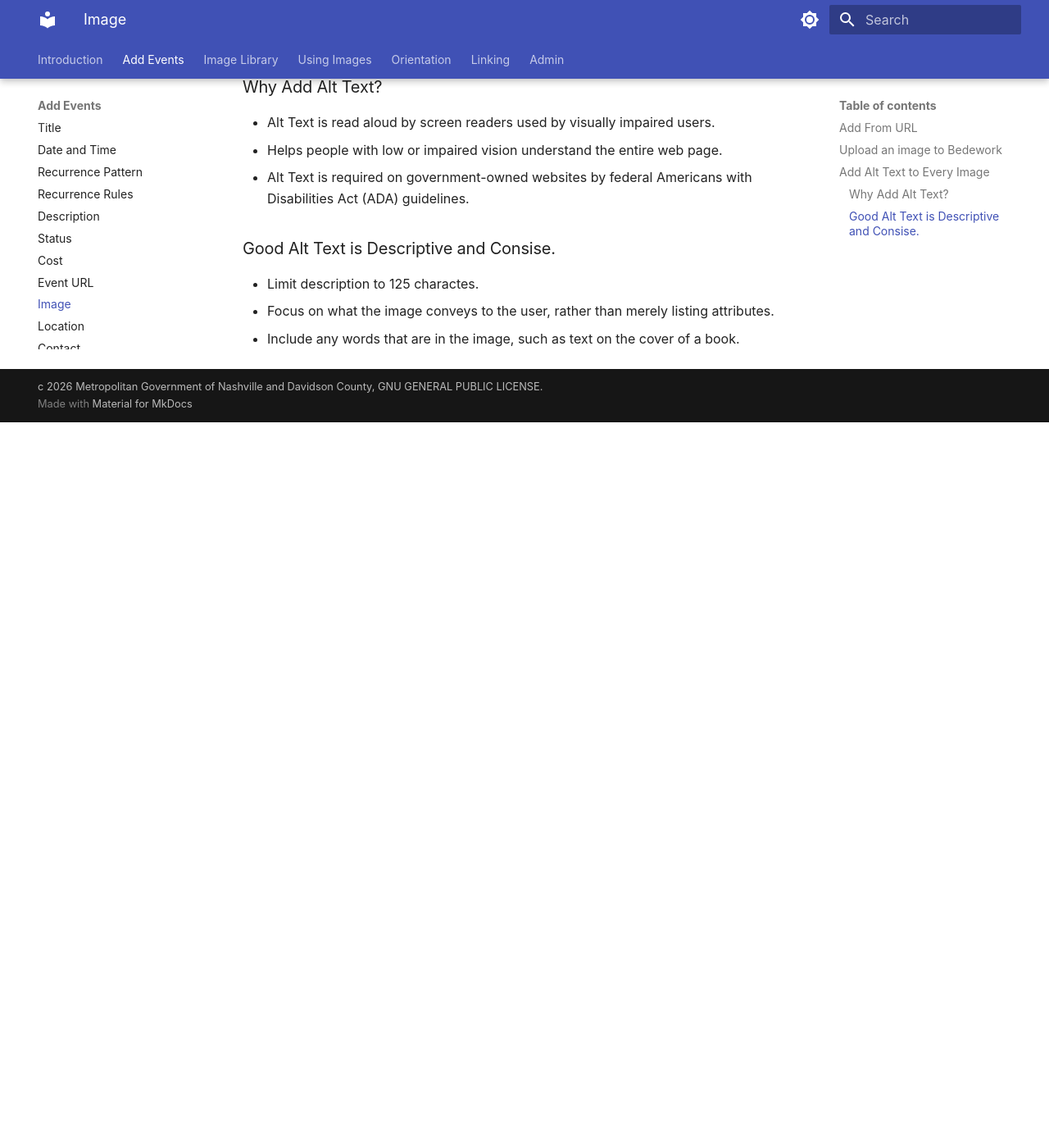
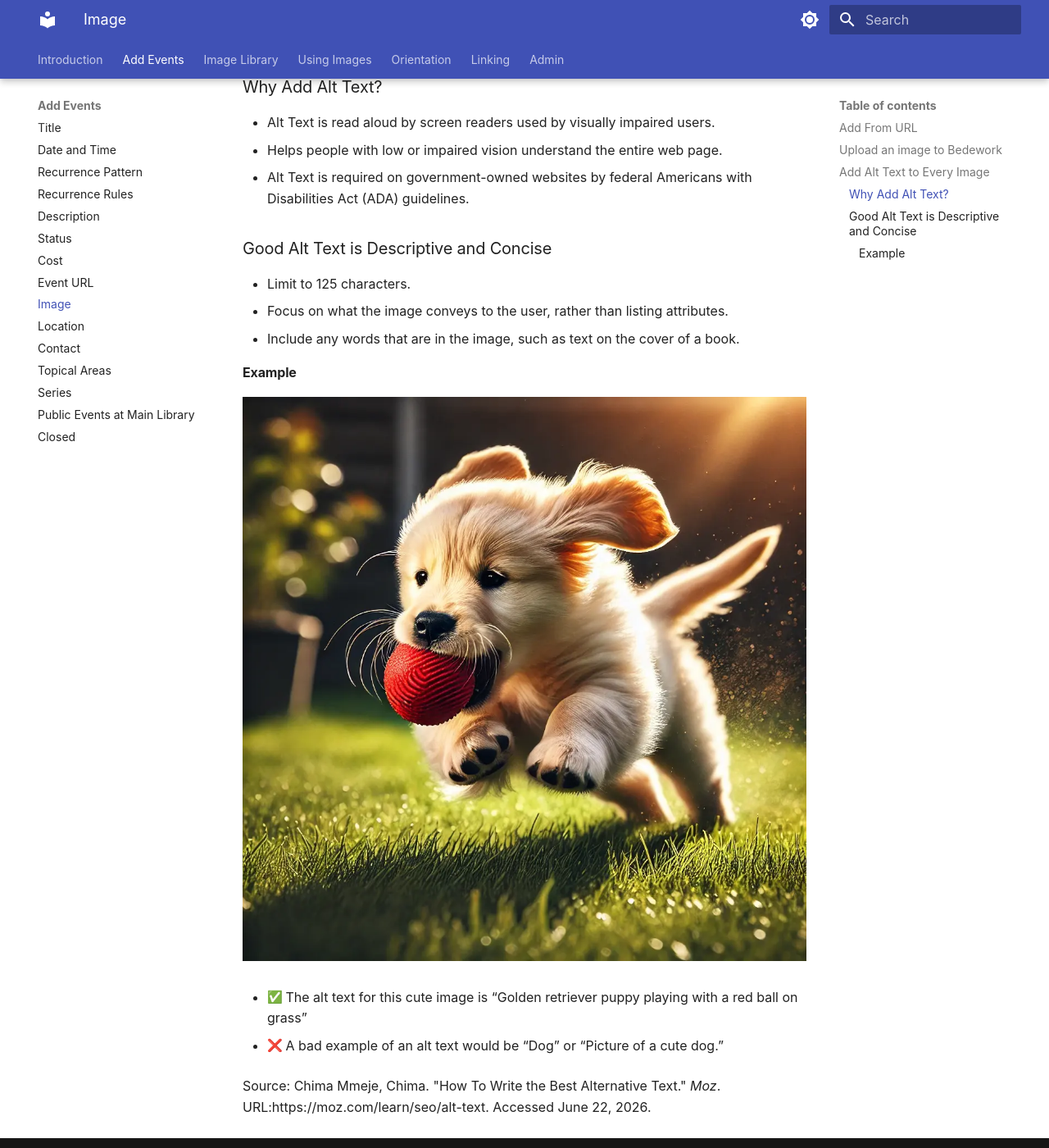
Before and after one commit to Nashville-Public-Library/bedework-docs, an MkDocs documentation site: the page built from docs/add-events/image.md, in a window 1280 px wide and 1400 px high, scrolled down 1559 px. Shown: the whole window at 82% size. Built offline with MkDocs 1.6.1 and Material for MkDocs 9.7.7, drawn with Linux system fonts in a browser that asks for light colours; emoji names are drawn with the system emoji font; before the commit the page ends 2074 px from its top, so only the background shows below that.

Commit message:
add example.

```diff
--- a/docs/add-events/image.md
+++ b/docs/add-events/image.md
@@ -43,8 +43,18 @@ Alt Text is a brief description of the image.
 - Helps people with low or impaired vision understand the entire web page.
 - Alt Text is required on government-owned websites by federal Americans with Disabilities Act (ADA) guidelines.
 
-### Good Alt Text is Descriptive and Consise.
+### Good Alt Text is Descriptive and Concise
 
-- Limit description to 125 charactes.
-- Focus on what the image conveys to the user, rather than merely listing attributes.
+- Limit to 125 characters.
+- Focus on what the image conveys to the user, rather than listing attributes.
 - Include any words that are in the image, such as text on the cover of a book.
+
+#### Example
+
+![img "a dog with a ball in its mouth"](../img/1-golden-retriever.webp)
+
+- :white_check_mark: The alt text for this cute image is “Golden retriever puppy playing with a red ball on grass”
+
+- :x: A bad example of an alt text would be “Dog” or “Picture of a cute dog.”
+
+Source: Chima Mmeje, Chima. "How To Write the Best Alternative Text." _Moz_. URL:https://moz.com/learn/seo/alt-text. Accessed June 22, 2026.
```
Also changed, not shown: docs/img/1-golden-retriever.webp (added).
